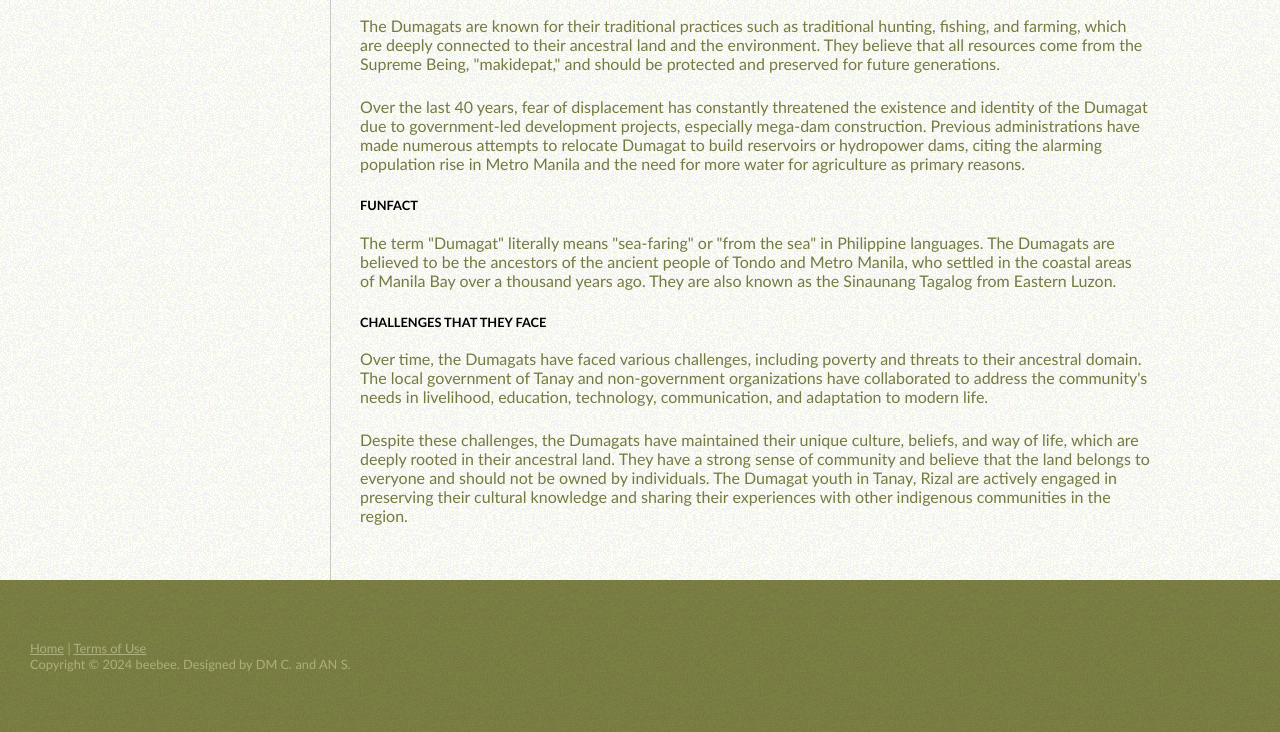
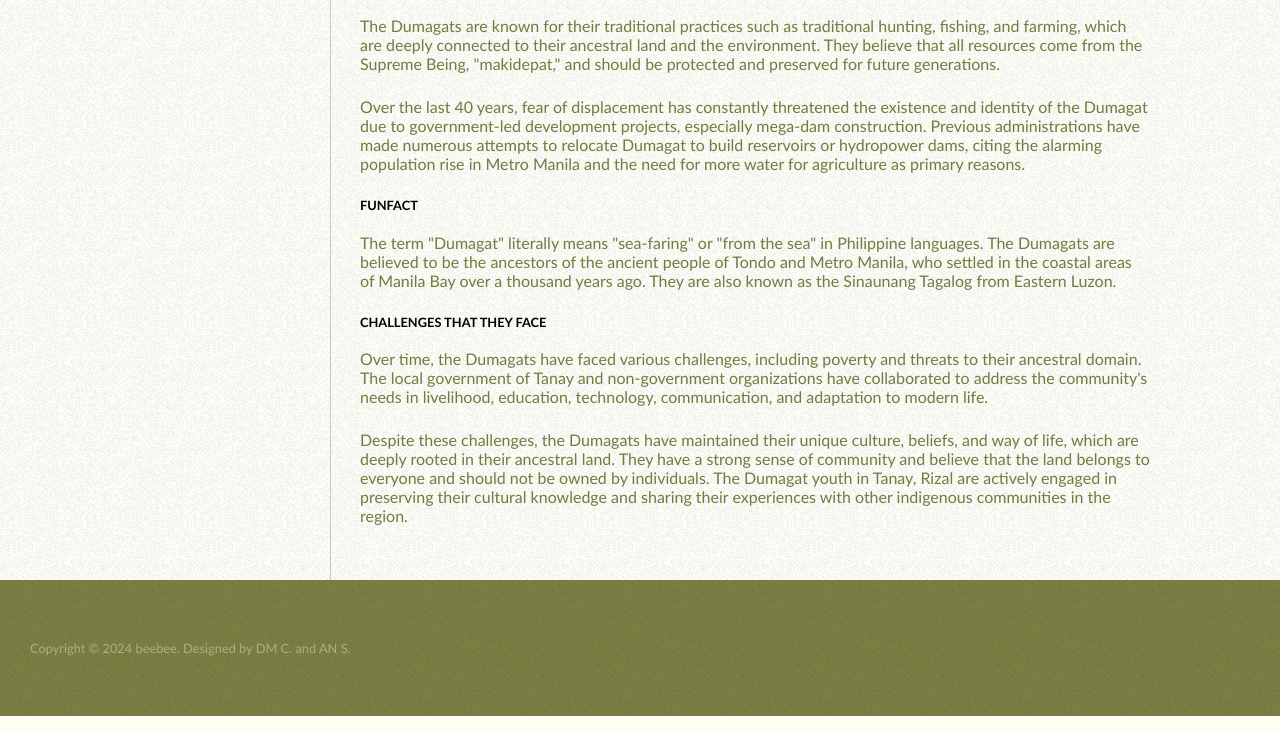
Before and after one commit to Saikou12738/Chapter1, a plain HTML site: page index.html in a window 1280 px wide. Shown: the part 561-1293 px from the top of the page. Drawn offline with Linux system fonts and the light colour scheme.

Commit message:
Update index.html

```diff
--- a/index.html
+++ b/index.html
@@ -63,7 +63,7 @@
 </div>
 <div id="footer">
   <hr />
-  <p id="links"><a href="#">Home</a> | <a href="#">Terms of Use</a>
+
   <p id="legal">Copyright &copy; 2024 beebee. Designed by DM C. and AN S.
 </div>
 </body>
```
